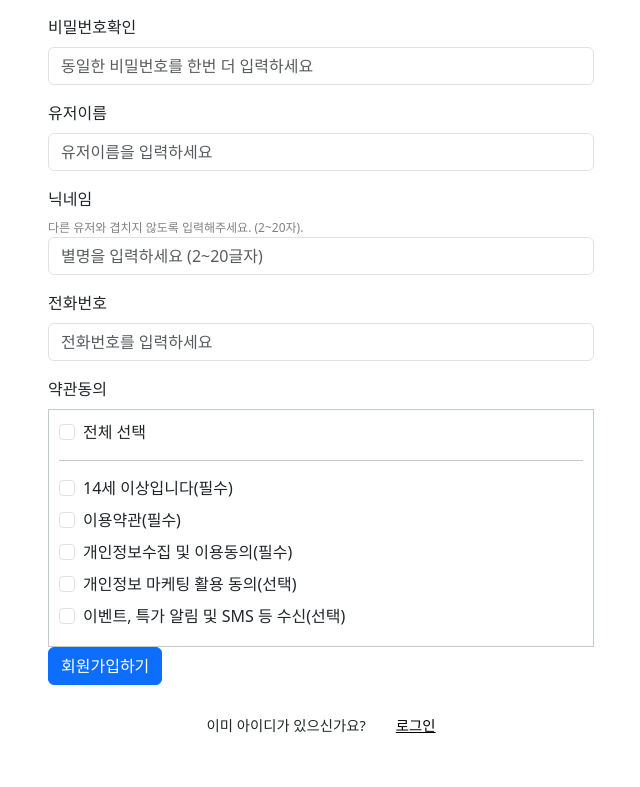
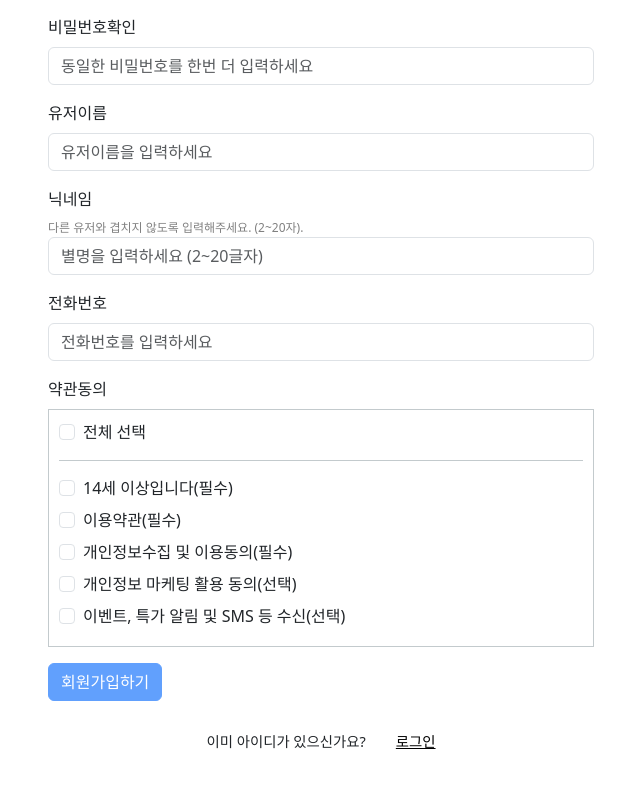
Before and after one commit to Regulus55/house, a React (Create React App) app: page /signup in a window 1280 px wide. Shown: the part 333-1120 px from the top of the page, without its empty margins (319-959 px from the left). Built offline with nearby package versions, Linux system fonts and the light colour scheme.

Commit message:
submit button disabled

```diff
--- a/src/pages/Signup.js
+++ b/src/pages/Signup.js
@@ -9,7 +9,7 @@ import useCheckEmail from "../hooks/useCheckEmail";
 import {LoadingBar} from "../components";
 
 const Signup = () => {
-    const { register, handleSubmit, setValue, watch, formState: { errors } } = useForm({
+    const {register, handleSubmit, setValue, watch, formState: {errors}} = useForm({
         defaultValues: {
             userName: '',
             nickName: '',
@@ -423,7 +423,7 @@ const Signup = () => {
                                     checked={checkItems.length === agreements.length}
                                     className="mb-3"
                                 />
-<div style={{borderTop: "1px solid #c3cacd",marginBottom:'15px'}}/>
+                                <div style={{borderTop: "1px solid #c3cacd", marginBottom: '15px'}}/>
                                 {agreements.map((item) => (
                                     <Form.Check
                                         key={item.id}
@@ -437,7 +437,7 @@ const Signup = () => {
                                     />
                                 ))}
                             </div>
-                            <Button type="submit" disabled={false}>
+                            <Button type="submit" disabled={submitEnable} className={'mt-3'}>
                                 회원가입하기
                             </Button>
 
```
